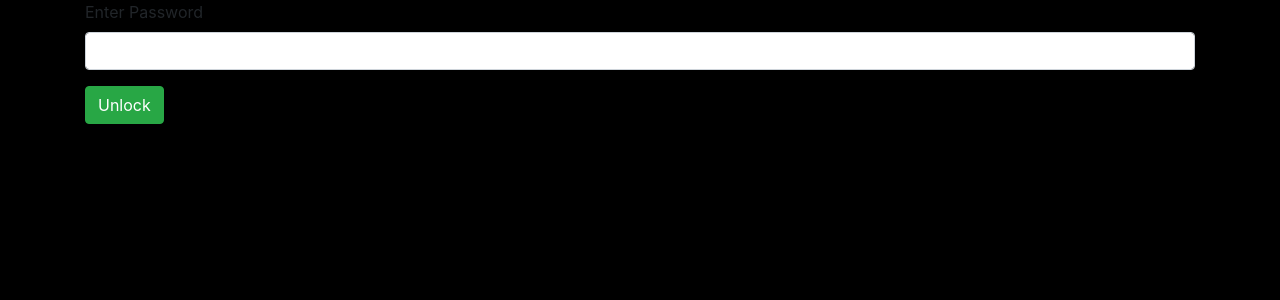
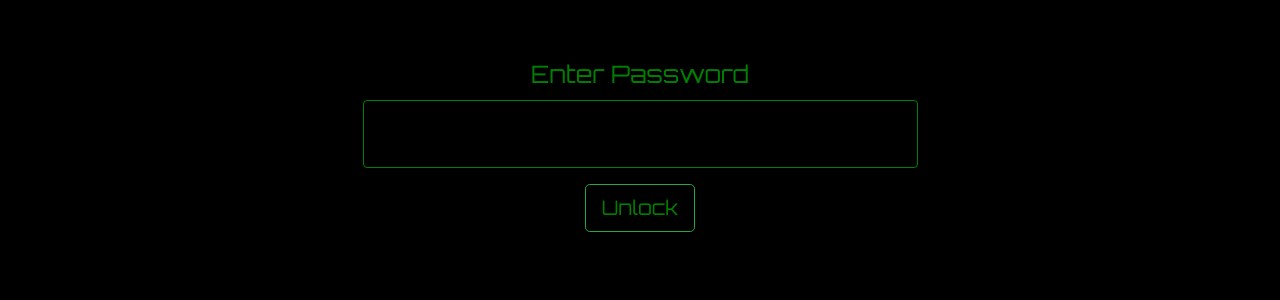
Before and after one commit to JakeSeib/Circuit-Solver, a React app: page /#/circuits in a window 1280 px wide. Shown: the top 300 px of the page. Built offline with nearby package versions, Linux system fonts and the light colour scheme.

Commit message:
Passlock styling

```diff
--- a/src/components/Home/Home.scss
+++ b/src/components/Home/Home.scss
@@ -1,7 +1,10 @@
 @import url('https://fonts.googleapis.com/css2?family=Orbitron:wght@400;500&display=swap');
 
+$background-black: #000;
+$text-green: #008000;
+
 body {
-  background-color: black;
+  background-color: $background-black;
 }
 
 .landing-container {
@@ -9,9 +12,9 @@ body {
 }
 
 .landing-button {
-  background-color: black;
-  border-color: black;
-  color: green;
+  background-color: $background-black;
+  border-color: $background-black;
+  color: $text-green;
   font-family: 'Orbitron', sans-serif;
   font-size: x-large;
   margin: 1.2rem auto;
--- a/src/components/PassLock/PassLock.js
+++ b/src/components/PassLock/PassLock.js
@@ -1,6 +1,7 @@
 import React, { Fragment, useState } from 'react'
 import Form from 'react-bootstrap/Form'
 import Button from 'react-bootstrap/Button'
+import './PassLock.scss'
 
 const PassLock = ({ setLocked, password }) => {
   const [passwordEntry, setPasswordEntry] = useState('')
@@ -27,22 +28,23 @@ const PassLock = ({ setLocked, password }) => {
 
   let passLockJSX
   if (passwordCorrect) {
-    passLockJSX = <p>Password Accepted. Welcome, Glorbo.</p>
+    passLockJSX = <p className='password-accept-msg'>Password Accepted. Welcome, Glorbo.</p>
   } else {
     passLockJSX = <Fragment>
       <Form className='password-form' onSubmit={handleFormSubmit}>
-        <Form.Group controlId="password">
+        <Form.Group controlId='password'>
           <Form.Label>Enter Password</Form.Label>
           <Form.Control
+            className='password-field'
             required
-            type="password"
-            name="password"
+            type='password'
+            name='password'
             value={passwordEntry}
             onChange={handleChange}
-            maxLength="10"
+            maxLength='10'
           />
         </Form.Group>
-        <Button variant="success" type="submit">Unlock</Button>
+        <Button className='button-password' variant='success' size='lg' type='submit'>Unlock</Button>
       </Form>
       <p>{passwordCorrect === false ? 'Incorrect Password' : ''}</p>
     </Fragment>
--- /dev/null
+++ b/src/components/PassLock/PassLock.scss
@@ -0,0 +1,47 @@
+@import url('https://fonts.googleapis.com/css2?family=Orbitron:wght@400;500&display=swap');
+
+$background-black: #000;
+$text-green: #008000;
+
+p {
+  color: $text-green;
+  font-family: 'Orbitron', sans-serif;
+  font-size: 150%;
+  margin-top: 5%;
+  text-align: center;
+}
+
+.button-password {
+  background-color: $background-black;
+  color: $text-green;
+}
+
+.password-accept-msg {
+  font-size: 200%;
+  margin-top: 15%;
+}
+
+.password-form {
+  color: $text-green;
+  font-family: 'Orbitron', sans-serif;
+  font-size: 150%;
+  margin-top: 5%;
+  text-align: center;
+}
+
+.password-field {
+  background-color: $background-black;
+  border-color: $text-green;
+  color: $text-green;
+  font-family: 'Orbitron', sans-serif;
+  font-size: 150%;
+  font-weight: 900;
+  margin: 0 auto;
+  text-align: center;
+  width: 50%;
+  &:focus {
+    background-color: $background-black;
+    border-color: $text-green;
+    color: $text-green;
+  }
+}
```
